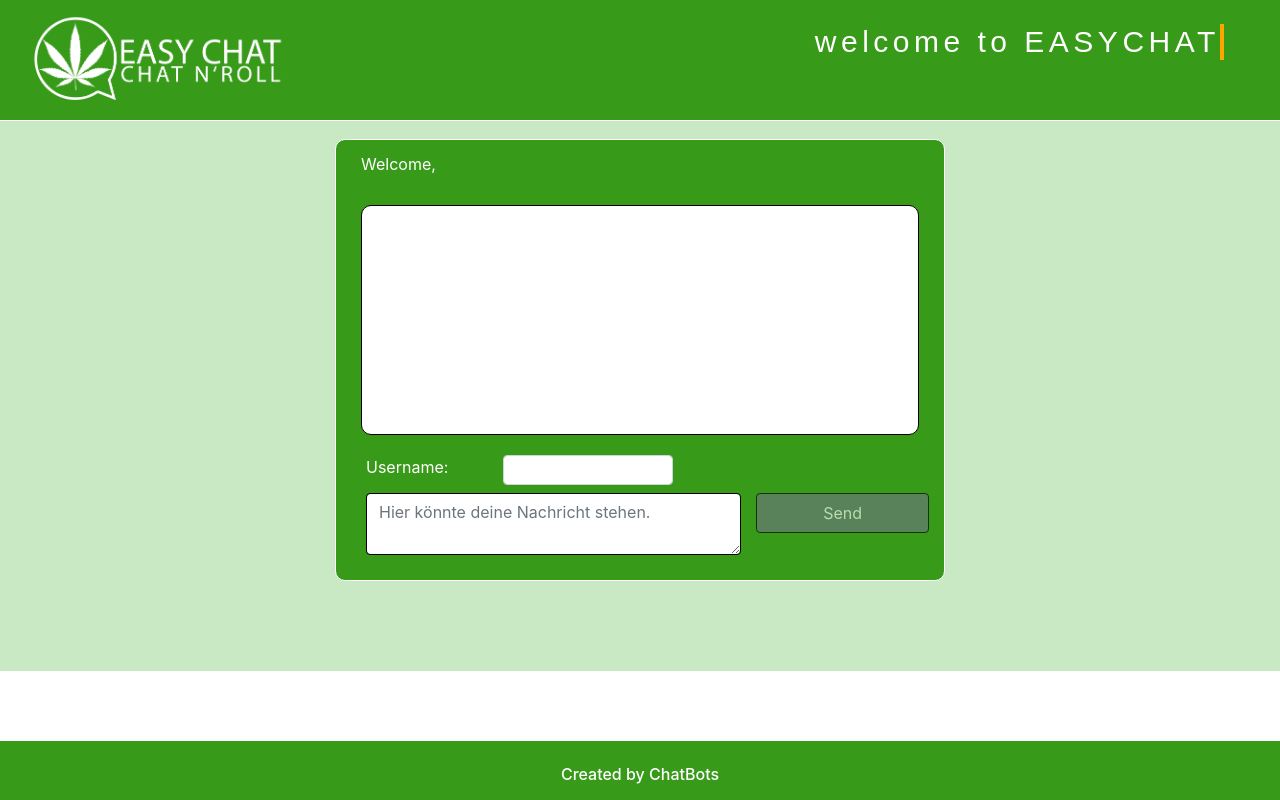
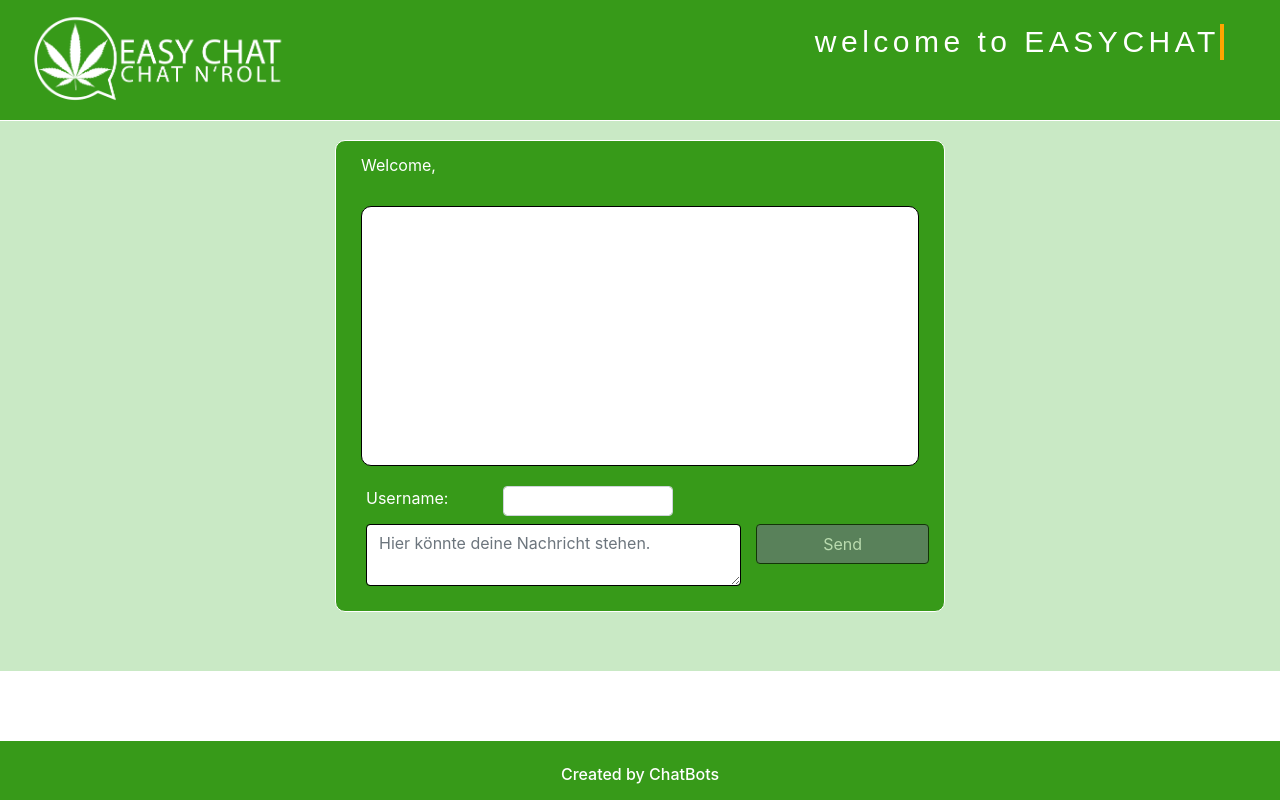
Before and after one commit to FHS-SWL1-chatbots/easychat_real, an Angular app in the folder easychat/: page / in a window 1280 px wide. Built offline with nearby package versions, Linux system fonts and the light colour scheme.

Commit message:
style_chathistory

```diff
--- a/easychat/src/app/chat-history/chat-history.component.css
+++ b/easychat/src/app/chat-history/chat-history.component.css
@@ -20,7 +20,7 @@
     margin-left: 25px;
     margin-right: 25px;
     background:#fff;
-    height:230px;
+    height:260px;
     widows: 100%;
     border:1px solid black;
     border-radius: 10px;
```
